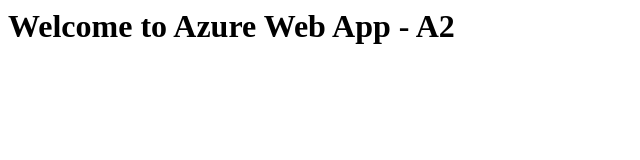
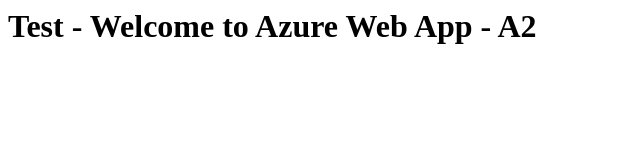
Before and after one commit to ssandeepchauhan/slotwepapp, a plain HTML site: page index.html in a window 1280 px wide. Shown: the whole page, without its empty margins (0-640 px from the left). Drawn offline with Linux system fonts and the light colour scheme.

Commit message:
Update index.html

```diff
--- a/index.html
+++ b/index.html
@@ -3,6 +3,6 @@
        <title> Wipro Web App</title>
    </head>
    <body>
-       <h1>Welcome to Azure Web App - A2</h1>
+       <h1>Test - Welcome to Azure Web App - A2</h1>
   </body>
 </html>
```
